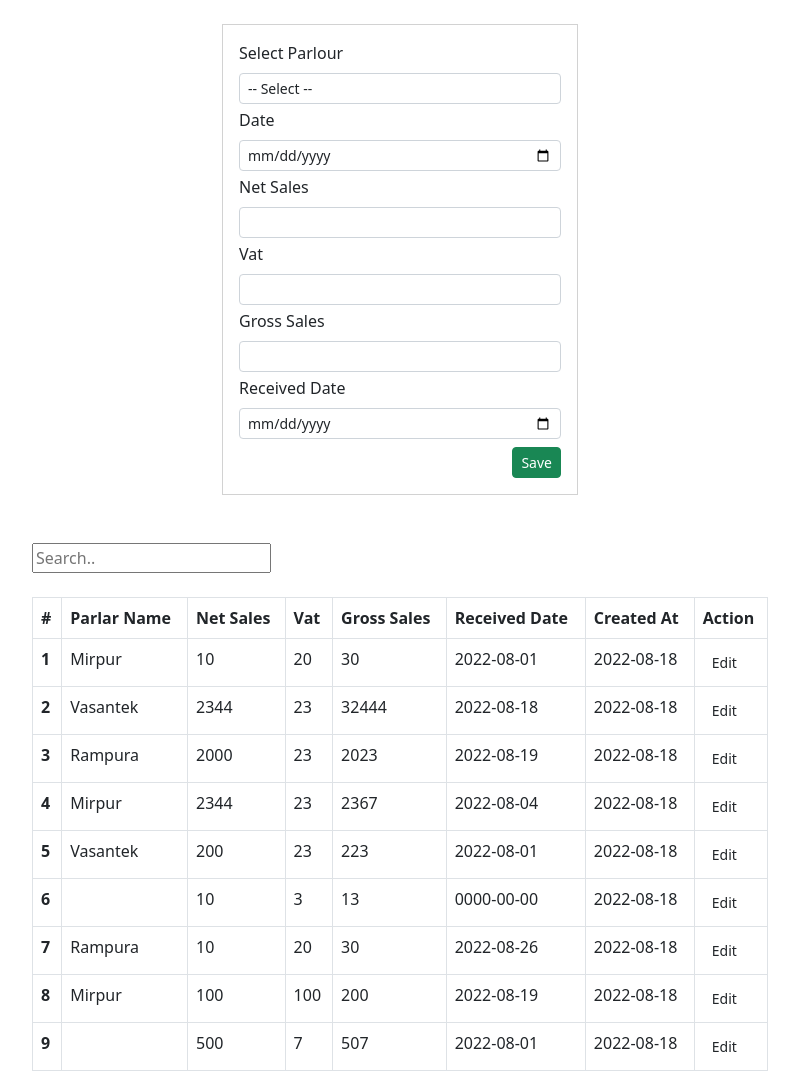
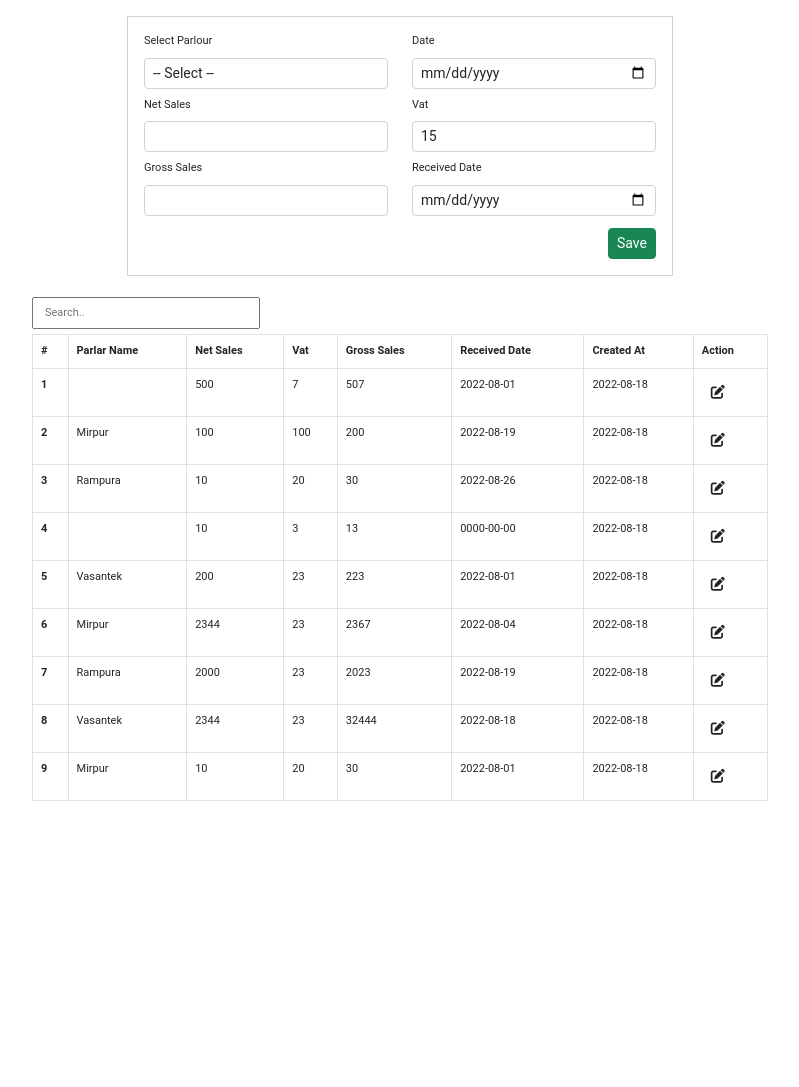
Before and after one commit to Monir3972/parlour, a PHP site: page / in a window 1280 px wide. Shown: the whole page, without its empty margins (240-1039 px from the left). After the commit the page ends 801 px from the top, so only its background shows below. Run offline with PHP 8.4, Linux system fonts and the light colour scheme; data comes from the database, SQL or seed files in the repository; some libraries are stand-ins or nearby versions.

Commit message:
new update

```diff
--- a/api/api.php
+++ b/api/api.php
@@ -41,7 +41,8 @@
          $return_data = getSelectHTMLDept($sql, $match_id, '', $multi_select, true);
          break;
         case '2':
-        $sql = 'SELECT *,(SELECT parlar_name from parlars WHERE id=`parlar_id`) as parlar_name FROM sales_records';
+        $sql = 'SELECT *,(SELECT parlar_name from parlars WHERE id=`parlar_id`) as parlar_name FROM sales_records ORDER BY id DESC';
+        // $sql = 'SELECT * FROM '.$table.' WHERE status = 1 ORDER BY id DESC';
 		  $return_data = getHTML_empTable($sql,true);
 		break;
 
@@ -49,6 +50,11 @@
          $sql = 'SELECT * FROM '.$table.' WHERE  '.$data;
          $return_data = getHTML_empEditModal($sql,true);
          break;
+
+        case '4':
+        $sql ='SELECT * FROM '.$table.' WHERE `is_active` = 1';
+        $return_data = getSelectedHTML_lists($sql,$match_id,'',$multi_select,true);
+        break;
     }
 
     echo json_encode($return_data);
@@ -104,7 +110,7 @@
 
 	                            <td> '.$row['entry_date'].' </td>
 	                            <td>
-	                                <button type="button" class="btn btn-default btn-sm" id="edit_id" data-id='.$row["id"].'>Edit</button>
+	                                <button type="button" class="btn btn-default btn-sm" id="edit_id" data-id='.$row["id"].'><i class="fas fa-edit"></i></button>
 	                            </td>
 	                        </tr>
                           ';
@@ -141,4 +147,33 @@
 
         return $rHTML;
     }
+     function getSelectedHTML_lists($sql, $matchID, $field_name, $multisel = FALSE, $optOnly = FALSE)
+    {
+        global $con, $filter;
+        try
+        {
+            $multi = ($multisel) ? 'multiple="multiple"' : '';
+            $field_name = ($multisel) ? $field_name.'[]' : $field_name;
+            $rHTML = '<select class="chosen-select sel2 width-100" '.$multi.' id="'.$field_name.'" name="'.$field_name.'">';
+            $rHTML = ($optOnly) ? '' : $rHTML;
+            $rHTML .= ($multisel) ? '<option value="-1">-- Select --</option>' : '<option value="0" disabled>-- Select --</option>';
+
+            $stmt = $con->prepare($sql, array(PDO::ATTR_CURSOR => PDO::CURSOR_SCROLL));
+            $stmt->execute();
+            while ($row = $stmt->fetch(PDO::FETCH_ASSOC, PDO::FETCH_ORI_NEXT))
+            {
+                if($row['id'] == $matchID)
+                    $rHTML = $rHTML . '<option value="'.$row['id'].'" selected>'.$row['parlar_name'].'</option>';
+                else
+                    $rHTML = $rHTML . '<option value="'.$row['id'].'">'.$row['parlar_name'].'</option>';
+            }
+            $rHTML = ($optOnly) ? $rHTML : $rHTML . '</select>';
+        }
+        catch (PDOException $e)
+        {
+            $rHTML = $e->getMessage();
+        }
+
+        return $rHTML;
+    }
 ?>
--- a/assets/js/parlour.js
+++ b/assets/js/parlour.js
@@ -14,18 +14,18 @@
         }
         });
 
-         $.ajax({
-          url: "api/api.php", //the page containing php script
-          type: "post", //request type,
-          data: {
-                'req': '1',
-                'param': '1',
-              },
-        dataType: "json",
-        success: function(result) {
-        $("#edit_parlour_name").html(result);
-        }
-        });
+        //  $.ajax({
+        //   url: "api/api.php", //the page containing php script
+        //   type: "post", //request type,
+        //   data: {
+        //         'req': '1',
+        //         'param': '1',
+        //       },
+        // dataType: "json",
+        // success: function(result) {
+        // $("#edit_parlour_name").html(result);
+        // }
+        // });
 
         $.ajax({
           url:"api/api.php", //the page containing php script
@@ -90,6 +90,18 @@
               $("#edit_vat").val(dval['vat']);
               $("#edit_gross_sales").val(dval['gross']);
               $("#edit_received_date").val(dval['received_date']);
+                var p_id = dval['parlar_id'];
+                // alert(p_id);
+                $.ajax({
+                url: "api/api.php", //the page containing php script
+                type: "post", //request type,
+                data: {'req': '1', 'param': '4',  'match': p_id,
+                    },
+              dataType: "json",
+              success: function(result) {
+              $("#edit_parlour_name").html(result);
+              }
+              });
             }
          });
       });
--- a/index.php
+++ b/index.php
@@ -5,39 +5,59 @@
     <meta name="viewport" content="width=device-width, initial-scale=1">
     <title>Parlour</title>
     <link href="https://cdn.jsdelivr.net/npm/bootstrap@5.2.0/dist/css/bootstrap.min.css" rel="stylesheet" integrity="sha384-gH2yIJqKdNHPEq0n4Mqa/HGKIhSkIHeL5AyhkYV8i59U5AR6csBvApHHNl/vI1Bx" crossorigin="anonymous">
+    <link rel="stylesheet" href="https://cdnjs.cloudflare.com/ajax/libs/font-awesome/6.1.2/css/all.min.css" integrity="sha512-1sCRPdkRXhBV2PBLUdRb4tMg1w2YPf37qatUFeS7zlBy7jJI8Lf4VHwWfZZfpXtYSLy85pkm9GaYVYMfw5BC1A==" crossorigin="anonymous" referrerpolicy="no-referrer" />
+    <style type="text/css">
+    .search[type=text] {
+        width: 31%;
+        padding: 6px 11px;
+        margin: 5px 0;
+        box-sizing: border-box;
+       }
+    @import url('https://fonts.googleapis.com/css2?family=Roboto:ital,wght@0,100;0,300;0,400;0,500;0,700;1,100;1,300;1,400;1,500;1,700&display=swap');
+    body{
+     font-family: 'Roboto', sans-serif;
+     font-size: 11px;
+      }
+    </style>
   </head>
   <body>
-  	<div class="container mt-4">
+  	<div class="container mt-3">
   		<div class="row">
-  			<div class="col-md-4 col-6 mx-auto">
+  			<div class="col-md-6 col-sm-6 mx-auto">
   					<div class="card rounded-0">
   						<div class="card-body">
   						 <form method="POST" id="add_parlour" action="">
-  							  <div class="mb-1">
+  							  <div class="row">
+                    <div class="col mb-2">
                       <label for="parlour_name" class="form-label">Select Parlour</label>
-              					<select class="form-control form-control-sm" name="parlour_name" id="parlour_name">
+                        <select class="form-control form-control-sm" required name="parlour_name" id="parlour_name">
 
                         </select>
                     </div>
-  							  <div class="mb-1">
+                    <div class="col mb-2">
                       <label for="" class="form-label">Date</label>
-  							    <input type="date" class="form-control form-control-sm" name="date" id="date">
+                      <input type="date" class="form-control form-control-sm" required name="date" id="date">
                     </div>
-                   <div class="mb-1">
+  							  </div>
+                   <div class="row">
+                    <div class="col mb-2">
                       <label for="" class="form-label">Net Sales</label>
-                    <input type="text" class="form-control form-control-sm" name="net_sales" id="net_sales" oninput="add_number()">
+                      <input type="text" class="form-control form-control-sm" required="" name="net_sales" id="net_sales" oninput="add_number()">
                     </div>
-                   <div class="mb-1">
+                   <div class="col mb-2">
                       <label for="" class="form-label">Vat</label>
-                    <input type="text" class="form-control form-control-sm" name="vat" id="vat" oninput="add_number()">
+                      <input type="text" class="form-control form-control-sm" required name="vat" id="vat" value="15" oninput="add_number()">
                    </div>
-                   <div class="mb-1">
+                  </div>
+                   <div class="row">
+                    <div class="col mb-2">
                       <label for="" class="form-label">Gross Sales</label>
-                    <input type="text" class="form-control form-control-sm" name="gross_sales" id="gross_sales">
+                      <input type="text" class="form-control form-control-sm" readonly name="gross_sales" id="gross_sales">
                     </div>
-                   <div class="mb-1">
+                    <div class="col mb-2">
                       <label for="" class="form-label">Received Date</label>
-                    <input type="date" class="form-control form-control-sm" name="received_date" id="received_date">
+                       <input type="date" class="form-control form-control-sm" required name="received_date" id="received_date">
+                    </div>
                   </div>
 							  <button type="submit" class="btn btn-success float-end btn-sm mt-1">Save</button>
 					     </form>
@@ -45,10 +65,10 @@
   					</div>
   			</div>
   		</div>
-      <div class="row mt-5">
+      <div class="row mt-3">
         <div class="col-md-8 mx-auto">
-          <input id="myInput" type="text" placeholder="Search..">
-          <br><br>
+          <input id="myInput" class="search" type="text" placeholder="Search..">
+          <br>
           <div class="table-responsive">
           <table class="table table-bordered" id="parlar_edit">
           <thead>
@@ -71,24 +91,73 @@
         </div>
       </div>
   	</div>
+        <!-- Start Modal -->
+    <div class="modal fade" id="editModal" tabindex="-1" aria-labelledby="exampleModalLabel" aria-hidden="true">
+      <div class="modal-dialog">
+        <div class="modal-content">
+          <div class="modal-header">
+            <h6 class="modal-title mb-0" id="exampleModalLabel">Edit Parlour</h6>
+            <button type="button" class="btn-close" data-bs-dismiss="modal" aria-label="Close"></button>
+          </div>
+          <div class="modal-body">
+           <form method="POST" id="form_Edit_data">
+              <input type="hidden" id="fetch_edit_id" name="fetch_edit_id">
+              <div class="row">
+                <div class="col mb-2">
+                  <label for="" class="form-label">Parlar Name</label>
+                  <select class="form-control form-control-sm" name="edit_parlour_name" id="edit_parlour_name">
+
+                  </select>
+                </div>
+               <div class="col mb-2">
+                  <label for="" class="form-label">Net Sales</label>
+                  <input type="text" class="form-control form-control-sm" name="edit_net_sales" id="edit_net_sales" oninput="add_number_2()">
+               </div>
+              </div>
+              <div class="row">
+                  <div class="col mb-2">
+                    <label for="" class="form-label">Vat</label>
+                     <input type="text" class="form-control form-control-sm" name="edit_vat" id="edit_vat" oninput="add_number_2()">
+                  </div>
+                  <div class="col mb-2">
+                     <label for="" class="form-label">Gross Sales</label>
+                     <input type="text" class="form-control form-control-sm" readonly name="edit_gross_sales" id="edit_gross_sales">
+                  </div>
+
+                </div>
+                <div class="row">
+                  <div class="col-6">
+                    <label for="" class="form-label">Received Date</label>
+                    <input type="date" class="form-control form-control-sm" name="edit_received_date" id="edit_received_date">
+                  </div>
+                </div>
+             </div>
+             <div class="modal-footer">
+              <button type="button" class="btn btn-secondary btn-sm" data-bs-dismiss="modal">Close</button>
+              <button type="submit" id="update" class="btn btn-primary btn-sm">Update</button>
+            </div>
+           </form>
+          </div>
+        </div>
+      </div>
+    </div>
+    <!-- end modal -->
     <script src="https://code.jquery.com/jquery-3.6.0.js" integrity="sha256-H+K7U5CnXl1h5ywQfKtSj8PCmoN9aaq30gDh27Xc0jk=" crossorigin="anonymous"></script>
     <script src="https://cdnjs.cloudflare.com/ajax/libs/popper.js/2.11.5/umd/popper.min.js"></script>
     <script src="https://cdn.jsdelivr.net/npm/bootstrap@5.2.0/dist/js/bootstrap.bundle.min.js" integrity="sha384-A3rJD856KowSb7dwlZdYEkO39Gagi7vIsF0jrRAoQmDKKtQBHUuLZ9AsSv4jD4Xa" crossorigin="anonymous"></script>
     <script type="text/javascript" src="assets/js/parlour.js"></script>
     <script type="text/javascript">
-
       var text1 = document.getElementById("net_sales");
       var text2 = document.getElementById("vat");
-
       function add_number() {
          var first_number = parseFloat(text1.value);
          if (isNaN(first_number)) first_number = 0;
          var second_number = parseFloat(text2.value);
          if (isNaN(second_number)) second_number = 0;
-         var result = first_number + second_number;
-         document.getElementById("gross_sales").value = result;
+         var result = first_number * second_number;
+         var fresult = result/100;
+         document.getElementById("gross_sales").value = fresult;
       }
-
     </script>
     <script>
       $(document).ready(function(){
@@ -103,64 +172,16 @@
   </body>
 </html>
 
-
-<!-- Modal -->
-<div class="modal fade" id="editModal" tabindex="-1" aria-labelledby="exampleModalLabel" aria-hidden="true">
-  <div class="modal-dialog">
-    <div class="modal-content">
-      <div class="modal-header">
-        <h5 class="modal-title" id="exampleModalLabel">Edit Parlour</h5>
-        <button type="button" class="btn-close" data-bs-dismiss="modal" aria-label="Close"></button>
-      </div>
-      <div class="modal-body">
-          <form method="POST" id="form_Edit_data">
-        <div class="modal-body">
-          <input type="hidden" id="fetch_edit_id" name="fetch_edit_id">
-          <div class="mb-1">
-            <label for="" class="form-label">Parlar Name</label>
-            <select class="form-control form-control-sm" name="edit_parlour_name" id="edit_parlour_name">
-
-            </select>
-          </div>
-           <div class="mb-1">
-              <label for="" class="form-label">Net Sales</label>
-              <input type="text" class="form-control form-control-sm" name="edit_net_sales" id="edit_net_sales" oninput="add_number_2()">
-            </div>
-            <div class="mb-1">
-               <label for="" class="form-label">Vat</label>
-               <input type="text" class="form-control form-control-sm" name="edit_vat" id="edit_vat" oninput="add_number_2()">
-            </div>
-            <div class="mb-1">
-              <label for="" class="form-label">Gross Sales</label>
-               <input type="text" class="form-control form-control-sm" name="edit_gross_sales" id="edit_gross_sales">
-             </div>
-              <div class="mb-1">
-                <label for="" class="form-label">Received Date</label>
-                <input type="date" class="form-control form-control-sm" name="edit_received_date" id="edit_received_date">
-              </div>
-         </div>
-         <div class="modal-footer">
-          <button type="button" class="btn btn-secondary" data-bs-dismiss="modal">Close</button>
-          <button type="submit" id="update" class="btn btn-primary">Update</button>
-        </div>
-       </form>
-      </div>
-    </div>
-  </div>
-</div>
-
    <script type="text/javascript">
-
       var edit_net_sales = document.getElementById("edit_net_sales");
       var edit_vat = document.getElementById("edit_vat");
-
       function add_number_2() {
          var first_number = parseFloat(edit_net_sales.value);
          if (isNaN(first_number)) first_number = 0;
          var second_number = parseFloat(edit_vat.value);
          if (isNaN(second_number)) second_number = 0;
-         var result = first_number + second_number;
-         document.getElementById("edit_gross_sales").value = result;
+         var result = first_number * second_number;
+         var fresult = result/100;
+         document.getElementById("edit_gross_sales").value = fresult;
       }
-
     </script>
```
Lines whose indentation alone changed are shown as unchanged.
